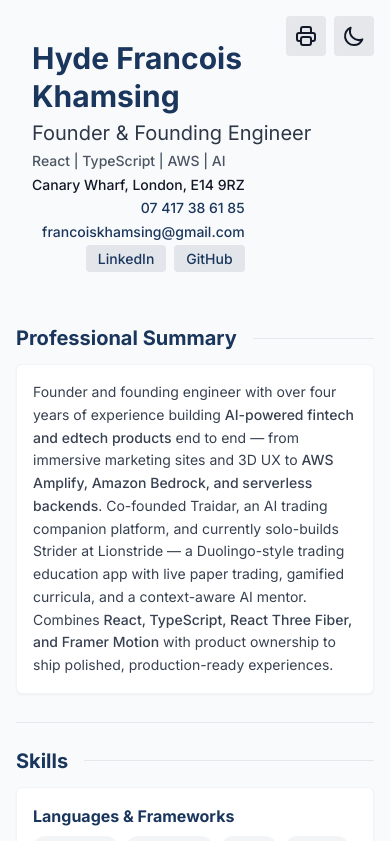
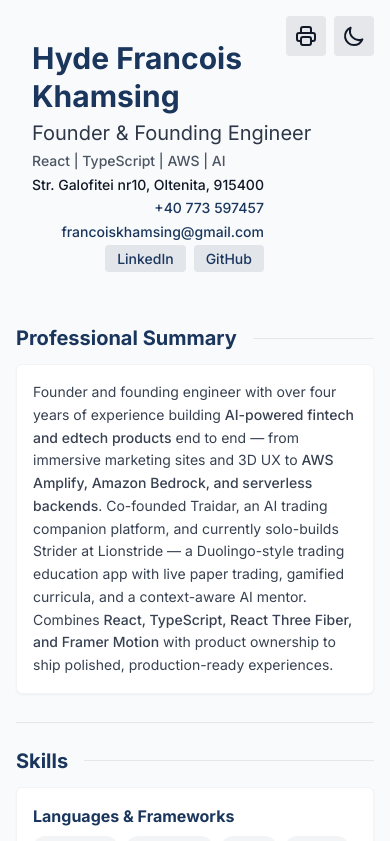
Before and after one commit to Hyde-grey/online-resume, a React (Vite) app: page / in a window 390 px wide. Shown: the top 841 px of the page. Built offline with nearby package versions, Linux system fonts and the light colour scheme; the HTML template or start-up script is replaced by a standard one.

Commit message:
Update contact address and phone number
Co-authored-by: Hyde Francois Khamsing <Hyde-grey@users.noreply.github.com>

```diff
--- a/src/components/layout/Header.tsx
+++ b/src/components/layout/Header.tsx
@@ -22,17 +22,19 @@ const Header: FC = () => {
             <span className="hidden dark:inline-block dark:text-xs dark:text-cyber-cyan">
               [LOCATION]
             </span>
-            <span className="font-medium">Canary Wharf, London, E14 9RZ</span>
+            <span className="font-medium">
+              Str. Galofitei nr10, Oltenita, 915400
+            </span>
           </p>
           <p className="dark:flex dark:items-center dark:justify-end dark:space-x-2 mb-1">
             <span className="hidden dark:inline-block dark:text-xs dark:text-cyber-cyan">
               [CONTACT]
             </span>
             <a
-              href="tel:07417386185"
+              href="tel:+40773597457"
               className="text-primary font-medium hover:text-primary hover:underline dark:text-cyber-cyan dark:hover:text-cyber-cyan dark:transition-colors dark:duration-300"
             >
-              07 417 38 61 85
+              +40 773 597457
             </a>
           </p>
           <p className="dark:flex dark:items-center dark:justify-end dark:space-x-2 mb-1">
```
